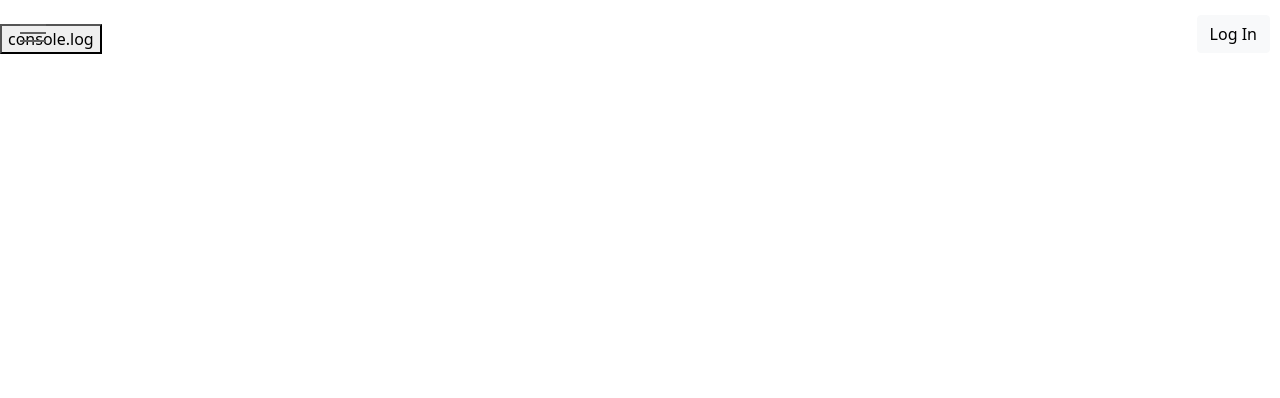
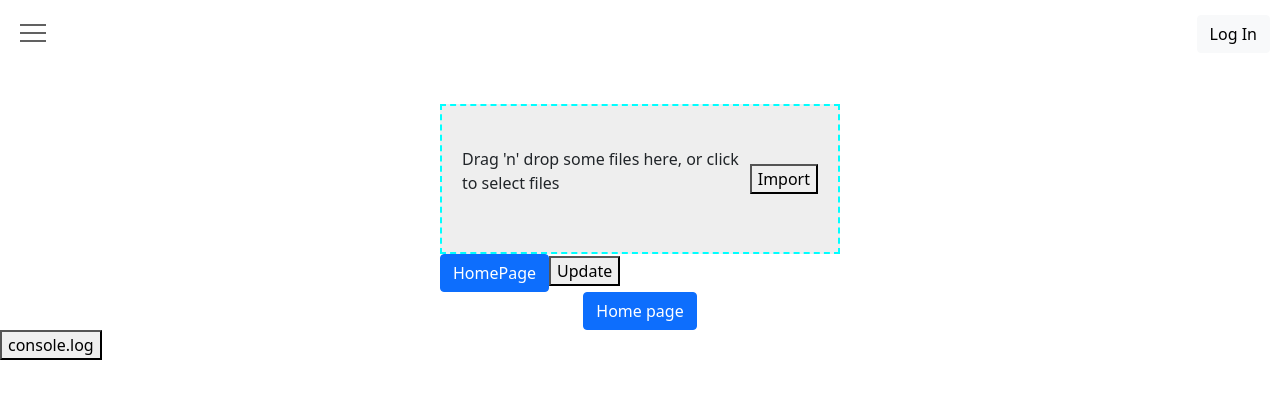
Before and after one commit to wen372/spendingshelper, a React (Create React App) app: page /upload in a window 1280 px wide. Before the commit this address had no page. Shown: the top 398 px of the page. Built offline with nearby package versions, Linux system fonts and the light colour scheme.

Commit message:
added frontend for transactions and touched up code

```diff
--- a/src/App.css
+++ b/src/App.css
@@ -13,7 +13,7 @@
   display: flex;
   justify-content: center;
   align-items: center;
-  margin-top: 100px;
+  margin-top: 0px;
   padding: 20px;
   cursor: pointer;
   height: 150px;
@@ -41,7 +41,7 @@
 }
 
 .application{
-  padding-top: 80px;
+
 
 }
 
@@ -79,11 +79,11 @@
   margin: 10px;
 }
 
-.navigationBar{
+/* .navigationBar{
   display: flex;
   margin: 10px 10px 15px 10px;
 
-}
+} */
 
 .loginBtn button{
   /* //move left */
@@ -96,6 +96,26 @@
   z-index: 0px;
   padding: 10px;
 }
+
+.NavBar{
+  padding-bottom: 80px;
+}
+
+.UploadPage{
+  display: flex;
+  justify-content: center;
+  flex-direction:column;
+  align-items: center;
+}
+
+
+
+
+
+
+
+
+
 
 
 
--- a/src/App.js
+++ b/src/App.js
@@ -11,22 +11,39 @@ import React, { useState } from "react";
 import Transaction from './components/Transaction';
 import TransactionComponent from './components/TransactionComponent';
 import FileDropZone from './components/FileDropZone';
-import HomePage from './components/HomePage';
+import HomePage from './pages/HomePage';
+import UploadPage from './pages/UploadPage';
 import NavBar from './components/NavBar';
 import 'bootstrap/dist/css/bootstrap.min.css';
 
 function App() {
 
-  const [childData, setChildData] = useState("");
+  const [userTransactionData, setTransactionData] = useState([]);
+
+
+   React.useEffect(() => {
+    //code here
+    console.log("Transaction Data updated")
+  }, [userTransactionData]);
+
+
+
 
   return (
-<div>
-    <NavBar/>
+  <div>
+
     <Router>
+        <NavBar/>
         <Routes>
-                <Route path="/2" element={<FileDropZone sendToParent = {setChildData}/>} exact/>
-                <Route path="/1" element={<TransactionComponent/>} exact/>
-                <Route path="/" element={<HomePage/>} exact/>
+                <Route path="/2" element={<FileDropZone sendToParent = {setTransactionData}/>}/>
+                <Route path="/upload" element={<UploadPage/>} />
+
+                <Route path="/1" element={<TransactionComponent/>} />
+                {/* <Route path="/" element={<HomePage transactions = {transactionData}/>} /> */}
+                {/* <Route path="/" element={<HomePage message = "test"/>} /> */}
+                <Route path="/" element={<HomePage transactionData = {userTransactionData}/>} />
+
+
         </Routes>
     </Router>
     {/* // <div className="App">
@@ -36,9 +53,9 @@ function App() {
     //   <FileDropZone />
     // </div> */}
 
-    <button onClick={() => {console.log(childData)}}>console.log</button>
+    <button onClick={() => {console.log(userTransactionData)}}>console.log</button>
 
-    </div>
+  </div>
 
   );
 }
--- a/src/components/FileDropZone.js
+++ b/src/components/FileDropZone.js
@@ -3,7 +3,7 @@ import {useDropzone} from 'react-dropzone'
 import Papa from 'papaparse';
 import { Button} from 'react-bootstrap';
 
-import { useNavigate} from 'react-router-dom';
+import { Link} from 'react-router-dom';
 
 
 
@@ -37,12 +37,6 @@ function FileDropZone(props) {
     isDragReject,
   } = useDropzone({onDrop, accept:'text/csv, application/vnd.ms-excel'});
 
-  // function to redirection page
-  let navigate = useNavigate();
-  const routeChange = () =>{
-    let path = `/`;
-    navigate(path);
-  }
 
 return (
   <div>
@@ -92,12 +86,9 @@ return (
     ))}
 
 
-<Button color="primary" className="px-4"
-            onClick={routeChange}
-              >
-              Homepage
-            </Button>
+<Link to="/"><Button renderAs="button">HomePage</Button></Link>
 
+{/* saves state back to parent */}
 <button onClick={() => {props.sendToParent(parsedCsvData)}}>Update</button>
 
 
--- a/src/components/NavBar.js
+++ b/src/components/NavBar.js
@@ -1,10 +1,11 @@
 import React from 'react';
+import {NavLink} from 'react-router-dom';
 
 
-function HomePage({content}) {
+function NavBar({content}) {
   return (
-<div>
-<div className="loginBtn">
+<div class= "NavBar">
+  <div className="loginBtn">
     <button type="button"  className="btn btn-light">Log In</button>
   </div>
 
@@ -15,11 +16,10 @@ function HomePage({content}) {
       </label>
 
       <ul class="menu__box">
-        <li><a class="menu__item" href="#">Home</a></li>
+        <li><NavLink to="/" ><p class ="menu__item">Home</p></NavLink></li>
         <li><a class="menu__item" href="#">About Us</a></li>
         <li><a class="menu__item" href="#">Log In</a></li>
         <li><a class="menu__item" href="#">Sign Up</a></li>
-        <li><a class="menu__item" href="#">Hi</a></li>
       </ul>
   </div>
 
@@ -27,4 +27,4 @@ function HomePage({content}) {
   );
 }
 
-export default HomePage;
+export default NavBar;
--- a/src/components/Transaction.js
+++ b/src/components/Transaction.js
@@ -1,9 +1,18 @@
 import React from 'react';
 
 function Transaction({content}) {
+
+  let transactionString = ""
+
+
+  //parses over Transaction list object and combines values of each key into one string with spaces between each value
+  Object.keys(content).forEach(column => {
+    transactionString += content[column] + " "
+  })
+
   return (
-    <div className="col-10 col-md-8 col-lg-7">
-        {content}
+    <div className="transaction">
+        {transactionString}
     </div>
   );
 }
--- /dev/null
+++ b/src/components/TransactionList.js
@@ -0,0 +1,18 @@
+import React from 'react';
+import Transaction from './Transaction';
+
+function TransactionList({list}) {
+
+  //creates list of Transaction components
+  let finalList = list.map((transaction,index) =>
+      <Transaction content= {transaction} key={index}/>
+  )
+
+  return (
+    <div className="TransactionList">
+        {finalList}
+    </div>
+  );
+}
+
+export default TransactionList;
--- a/src/components/HomePage.js
+++ b/src/pages/HomePage.js
@@ -1,13 +1,18 @@
-import React from 'react';
+import React,{useState, useCallback} from 'react';
 import Chart from 'chart.js/auto';
 import { Doughnut } from 'react-chartjs-2';
-import PiChart from './PiChart';
+import PiChart from '../components/PiChart';
+import TransactionList from '../components/TransactionList';
 
-import { Line } from "react-chartjs-2";
+import { Button} from 'react-bootstrap';
+import {Link} from 'react-router-dom';
+
+
+function HomePage({transactionData}) {
 
 
 
-function HomePage({content}) {
+
   return (
     <div className="application container-fluid homepage TransactionComponent col-10 col-md-10 col-lg-10">
       <div className="innerInfo container col-1 col-md-6 col-lg-8">
@@ -25,12 +30,29 @@ function HomePage({content}) {
 
         <div className='transactionInfoList col-bg'>
             Info
+            {/* {this.props.transactionData} */}
+
+
+            <button onClick={() => {console.log(transactionData)}}>propsState</button>
+
+            <Link to="/2"><Button renderAs="button">upload</Button></Link>
+
+
+            <Link to="/upload"><Button renderAs="button">uploadPage</Button></Link>
+
+
+            <TransactionList list={transactionData}/>
+
         </div>
 
       </div>
 
     </div>
   );
+
 }
 
+
+
+
 export default HomePage;
--- /dev/null
+++ b/src/pages/UploadPage.js
@@ -0,0 +1,22 @@
+import React, { useState } from 'react';
+import { Link} from 'react-router-dom';
+import { Button} from 'react-bootstrap';
+import FileDropZone from '../components/FileDropZone';
+
+
+function TransactionComponent({content}) {
+
+
+  const [transactionData, setTransactionData] = useState([]);
+
+
+  return (
+    <div className="UploadPage">
+    <FileDropZone sendToParent = {setTransactionData}/>
+    <Link to="/"><Button renderAs="button">Home page</Button></Link>
+
+    </div>
+  );
+}
+
+export default TransactionComponent;
```
Also changed, not shown: 1 other file (tests, documents, lock files or other folders).
